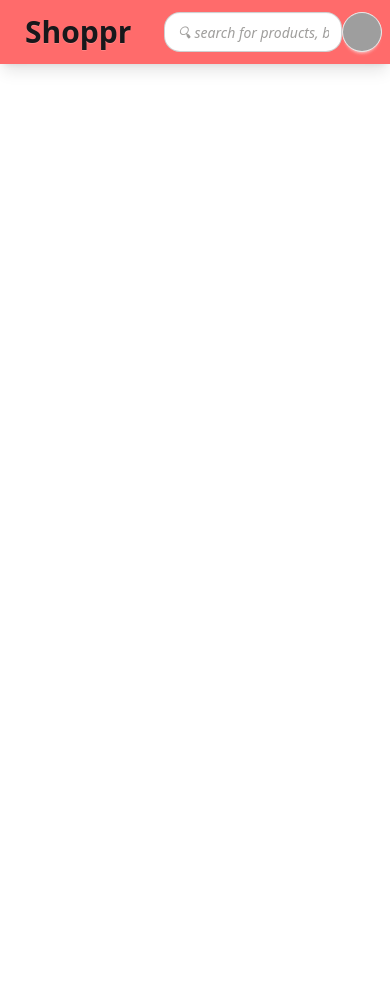
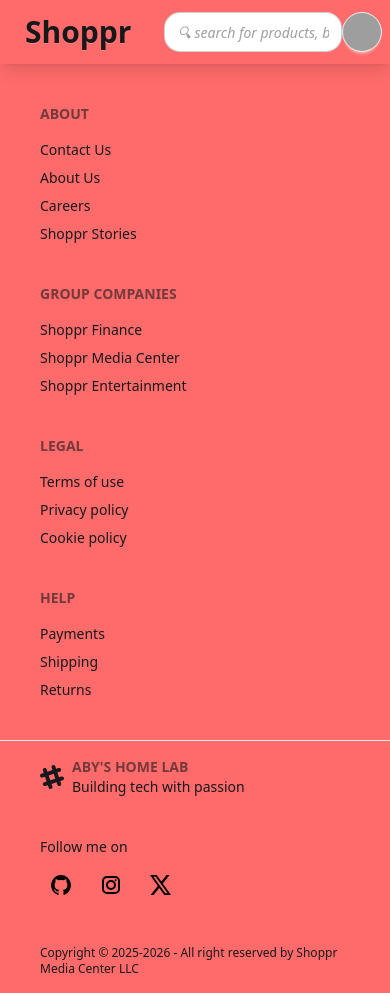
Before and after one commit to abythomas300/shoppr, a React (Vite) app in the folder client/: page / in a window 390 px wide. Before the commit the page ends 844 px from the top, so only its background shows below. Built offline with nearby package versions, Linux system fonts and the light colour scheme; grey boxes are pictures that could not be loaded.

Commit message:
feat(ui): add responsive header for all screens

```diff
--- a/client/src/app.jsx
+++ b/client/src/app.jsx
@@ -1,8 +1,12 @@
 import Header from './components/layout/Header'
+import Footer from './components/layout/Footer'
 
 function App() {
     return(
-        <Header />
+        <>
+            <Header />
+            <Footer />
+        </>
     )
 }
 
--- /dev/null
+++ b/client/src/components/layout/Footer.jsx
@@ -0,0 +1,92 @@
+
+function Footer() {
+    return(
+        <>
+            <footer className="footer sm:footer-horizontal bg-primary text-base-content p-10">
+              <nav>
+                <h6 className="footer-title">ABOUT</h6>
+                <a className="link link-hover" href="mailto:abythomas300@gmail.com">Contact Us</a>
+                <a className="link link-hover" href="https://www.github.com/abythomas300">About Us</a>
+                <a className="link link-hover" href="mailto:abythomas300@gmail.com">Careers</a>
+                <a className="link link-hover" href="mailto:abythomas300@gmail.com">Shoppr Stories</a>
+              </nav>
+              <nav>
+                <h6 className="footer-title">GROUP COMPANIES</h6>
+                <a className="link link-hover">Shoppr Finance</a>
+                <a className="link link-hover">Shoppr Media Center</a>
+                <a className="link link-hover">Shoppr Entertainment</a>
+              </nav>
+              <nav>
+                <h6 className="footer-title">Legal</h6>
+                <a className="link link-hover">Terms of use</a>
+                <a className="link link-hover">Privacy policy</a>
+                <a className="link link-hover">Cookie policy</a>
+              </nav>
+              <nav>
+                <h6 className="footer-title">HELP</h6>
+                <a className="link link-hover">Payments</a>
+                <a className="link link-hover">Shipping</a>
+                <a className="link link-hover">Returns</a>
+              </nav>
+            </footer>
+            <footer className="footer bg-primary text-base-content border-base-300 border-t px-10 py-4">
+              <aside className="grid-flow-col items-center">
+                <svg
+                  width="24"
+                  height="24"
+                  viewBox="0 0 24 24"
+                  xmlns="http://www.w3.org/2000/svg"
+                  fillRule="evenodd"
+                  clipRule="evenodd"
+                  className="fill-current">
+                  <path
+                    d="M22.672 15.226l-2.432.811.841 2.515c.33 1.019-.209 2.127-1.23 2.456-1.15.325-2.148-.321-2.463-1.226l-.84-2.518-5.013 1.677.84 2.517c.391 1.203-.434 2.542-1.831 2.542-.88 0-1.601-.564-1.86-1.314l-.842-2.516-2.431.809c-1.135.328-2.145-.317-2.463-1.229-.329-1.018.211-2.127 1.231-2.456l2.432-.809-1.621-4.823-2.432.808c-1.355.384-2.558-.59-2.558-1.839 0-.817.509-1.582 1.327-1.846l2.433-.809-.842-2.515c-.33-1.02.211-2.129 1.232-2.458 1.02-.329 2.13.209 2.461 1.229l.842 2.515 5.011-1.677-.839-2.517c-.403-1.238.484-2.553 1.843-2.553.819 0 1.585.509 1.85 1.326l.841 2.517 2.431-.81c1.02-.33 2.131.211 2.461 1.229.332 1.018-.21 2.126-1.23 2.456l-2.433.809 1.622 4.823 2.433-.809c1.242-.401 2.557.484 2.557 1.838 0 .819-.51 1.583-1.328 1.847m-8.992-6.428l-5.01 1.675 1.619 4.828 5.011-1.674-1.62-4.829z"></path>
+                </svg>
+                <p>
+                  <span className="footer-title">Aby's Home Lab</span>
+                  <br />
+                  <span>Building tech with passion</span>
+                </p>
+
+              </aside>
+
+              <nav>
+                <span className="md:hidden">Follow me on </span>
+                <div className="grid grid-flow-col gap-2 ms-0">
+                    <div tabIndex={0} role="button" className="hidden md:flex p-2">
+                            <span>Follow me on</span>
+                    </div>
+                    <div tabIndex={0} role="button" className="btn btn-ghost p-2">
+                        <a href="https://www.github.com/abythomas300">
+                            <svg className="w-6 h-6 text-primary-content" aria-hidden="true" xmlns="http://www.w3.org/2000/svg" width="24" height="24" fill="currentColor" viewBox="0 0 24 24">
+                                <path fill-rule="evenodd" d="M12.006 2a9.847 9.847 0 0 0-6.484 2.44 10.32 10.32 0 0 0-3.393 6.17 10.48 10.48 0 0 0 1.317 6.955 10.045 10.045 0 0 0 5.4 4.418c.504.095.683-.223.683-.494 0-.245-.01-1.052-.014-1.908-2.78.62-3.366-1.21-3.366-1.21a2.711 2.711 0 0 0-1.11-1.5c-.907-.637.07-.621.07-.621.317.044.62.163.885.346.266.183.487.426.647.71.135.253.318.476.538.655a2.079 2.079 0 0 0 2.37.196c.045-.52.27-1.006.635-1.37-2.219-.259-4.554-1.138-4.554-5.07a4.022 4.022 0 0 1 1.031-2.75 3.77 3.77 0 0 1 .096-2.713s.839-.275 2.749 1.05a9.26 9.26 0 0 1 5.004 0c1.906-1.325 2.74-1.05 2.74-1.05.37.858.406 1.828.101 2.713a4.017 4.017 0 0 1 1.029 2.75c0 3.939-2.339 4.805-4.564 5.058a2.471 2.471 0 0 1 .679 1.897c0 1.372-.012 2.477-.012 2.814 0 .272.18.592.687.492a10.05 10.05 0 0 0 5.388-4.421 10.473 10.473 0 0 0 1.313-6.948 10.32 10.32 0 0 0-3.39-6.165A9.847 9.847 0 0 0 12.007 2Z" clip-rule="evenodd"/>
+                            </svg>
+
+                        </a>
+                    </div>
+                    <div tabIndex={0} role="button" className="btn btn-ghost p-2">
+                        <a href="https://www.instagram.com/captainmell0">
+                            <svg className="w-6 h-6 text-primary-content" aria-hidden="true" xmlns="http://www.w3.org/2000/svg" width="24" height="24" fill="none" viewBox="0 0 24 24">
+                                <path fill="currentColor" fill-rule="evenodd" d="M3 8a5 5 0 0 1 5-5h8a5 5 0 0 1 5 5v8a5 5 0 0 1-5 5H8a5 5 0 0 1-5-5V8Zm5-3a3 3 0 0 0-3 3v8a3 3 0 0 0 3 3h8a3 3 0 0 0 3-3V8a3 3 0 0 0-3-3H8Zm7.597 2.214a1 1 0 0 1 1-1h.01a1 1 0 1 1 0 2h-.01a1 1 0 0 1-1-1ZM12 9a3 3 0 1 0 0 6 3 3 0 0 0 0-6Zm-5 3a5 5 0 1 1 10 0 5 5 0 0 1-10 0Z" clip-rule="evenodd"/>
+                            </svg>
+                        </a>
+                    </div>
+                    <div tabIndex={0} role="button" className="btn btn-ghost p-2">
+                        <a href="https://www.x.com/abyfaster7">
+                        <svg className="w-6 h-6 text-primary-content" aria-hidden="true" xmlns="http://www.w3.org/2000/svg" width="24" height="24" fill="currentColor" viewBox="0 0 24 24">
+                            <path d="M13.795 10.533 20.68 2h-3.073l-5.255 6.517L7.69 2H1l7.806 10.91L1.47 22h3.074l5.705-7.07L15.31 22H22l-8.205-11.467Zm-2.38 2.95L9.97 11.464 4.36 3.627h2.31l4.528 6.317 1.443 2.02 6.018 8.409h-2.31l-4.934-6.89Z"/>
+                        </svg>
+                        </a>
+                    </div>
+                </div>
+              </nav>
+                <div className="flex w-full text-xs justify-center">
+                    <span>Copyright © 2025-2026 - All right reserved by Shoppr Media Center LLC</span>
+                </div>
+            </footer>
+        </>
+    )
+
+}
+
+export default Footer
```
